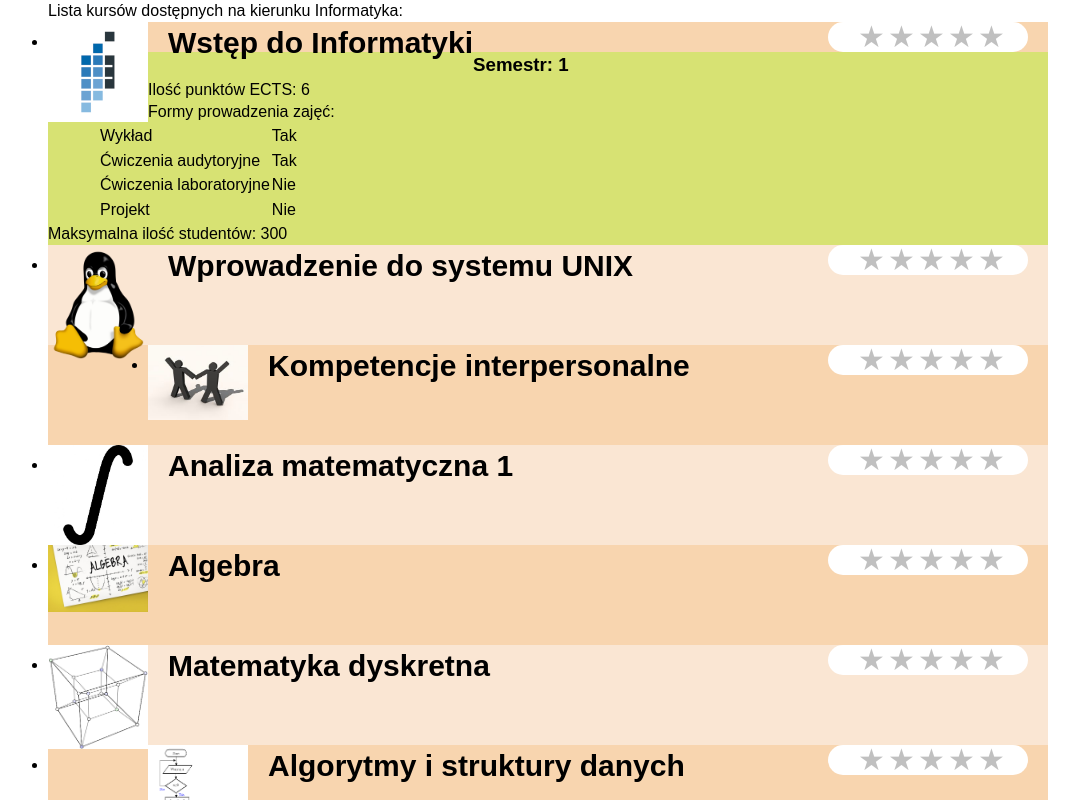
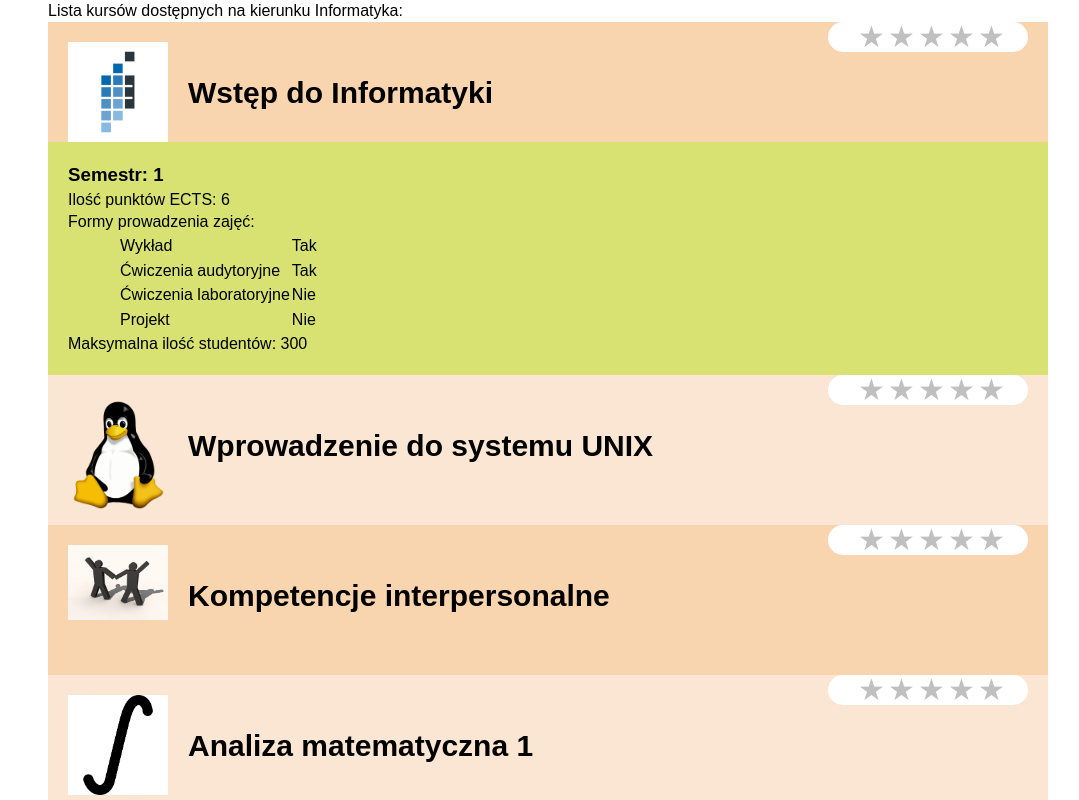
Before and after one commit to AdrianBesciak/RateTheCourse, an Angular app: page / in a window 1280 px wide. Both pictures are taken after a click on the picture 190 px from the left and 72 px from the top of the page. Shown: the top 800 px of the page, without its empty margins (92-1171 px from the left). Built offline with nearby package versions, Linux system fonts and the light colour scheme.

Commit message:
Course List finished

```diff
--- a/src/app/components/course-details/course-details.component.css
+++ b/src/app/components/course-details/course-details.component.css
@@ -1,5 +1,7 @@
 .details {
+    clear: both;
     background: rgb(215, 226, 115);
+    padding: 20px;
 }
 
 .table {
--- a/src/app/components/course/course.component.css
+++ b/src/app/components/course/course.component.css
@@ -1,13 +1,15 @@
 .singleCourse {
     text-align: left;
     background: transparent;
-    min-height: 100px;
+    min-height: 150px;
 }
 
 .logo {
     width: 100px;
     float: left;
     cursor: pointer;
+    margin-top: 20px;
+    margin-left: 20px;
 }
 
 .del {
@@ -41,4 +43,9 @@
     font-weight: 600;
     margin-left: 20px;
     cursor: pointer;
+    margin-top: 50px;
 }
+
+.rating {
+    margin-top: 20px;
+}
--- a/src/app/components/course/course.component.html
+++ b/src/app/components/course/course.component.html
@@ -9,7 +9,7 @@
                 <app-course-rating></app-course-rating>
         </div>
         <div *ngIf="course.isOpened" >
-                <app-course-details [course]="course" ></app-course-details>
+                <app-course-details [course]="course" class="rating"></app-course-details>
         </div>
 
 </div>
--- a/src/app/components/courses/courses.component.html
+++ b/src/app/components/courses/courses.component.html
@@ -1,9 +1,6 @@
 Lista kursów dostępnych na kierunku Informatyka:
 <br>
-<ul>
-    <div *ngFor="let course of courses, index as i, even as isEven" [ngClass]="{'oddTest':isEven, 'evenTest': !isEven}">
-        <li>
-            <app-course  [course]="course"></app-course>
-        </li>
-    </div>
-</ul>
+
+<div *ngFor="let course of courses, index as i, even as isEven" [ngClass]="{'oddTest':isEven, 'evenTest': !isEven}">
+        <app-course  [course]="course"></app-course>
+</div>
```
